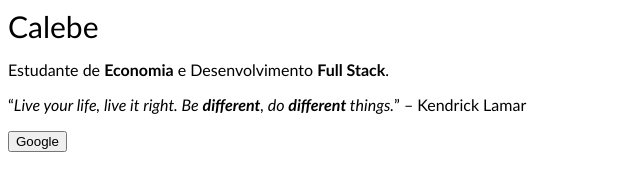
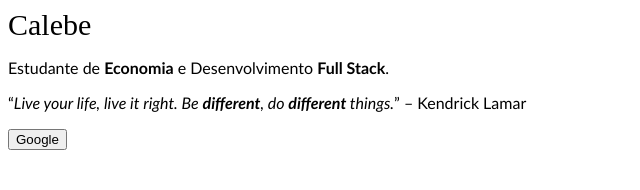
Before and after one commit to Getro29/caleb_website, a plain HTML site: page index.html in a window 1280 px wide. Shown: the whole page, without its empty margins (0-640 px from the left). Drawn offline with Linux system fonts and the light colour scheme.

Commit message:
First commit develop

```diff
--- a/styles.css
+++ b/styles.css
@@ -5,4 +5,5 @@ body{
 
 .header {
     font-size: 30px;
+    font-family: Iosevka;
 }
```
